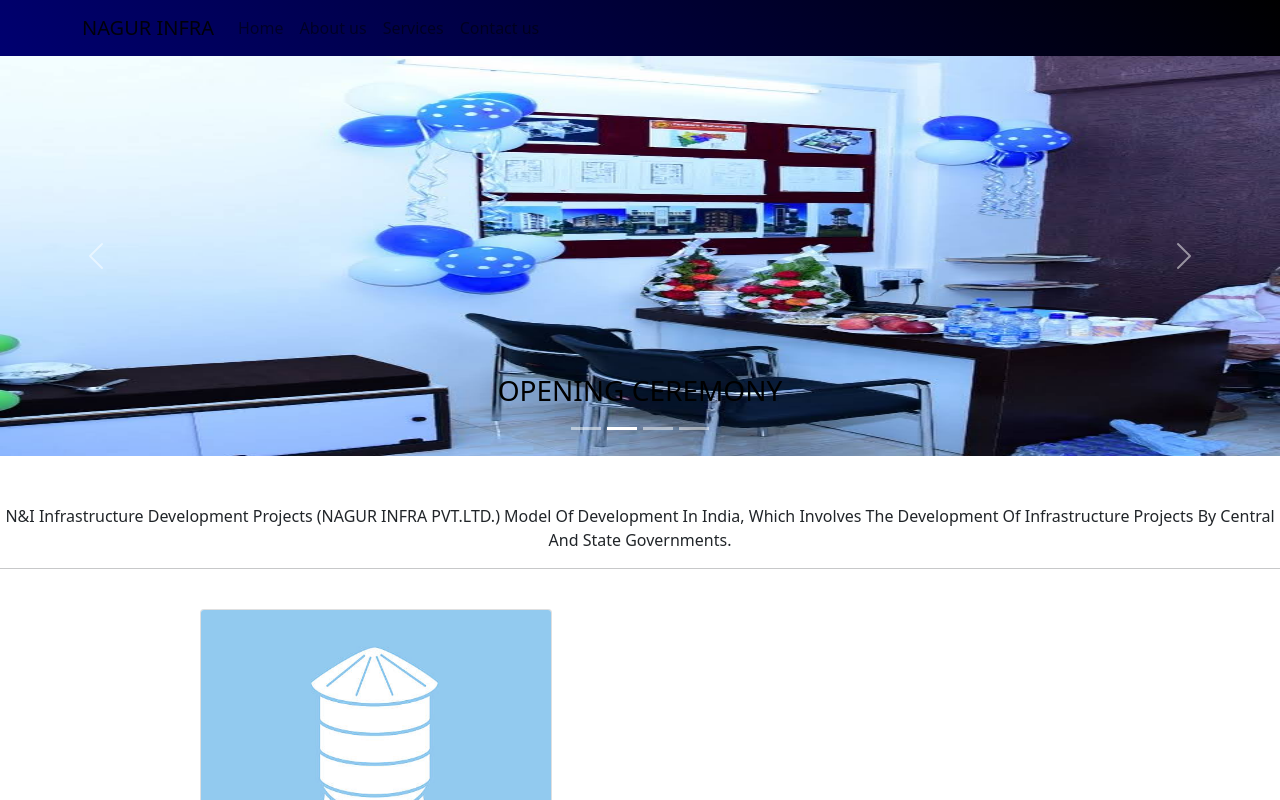
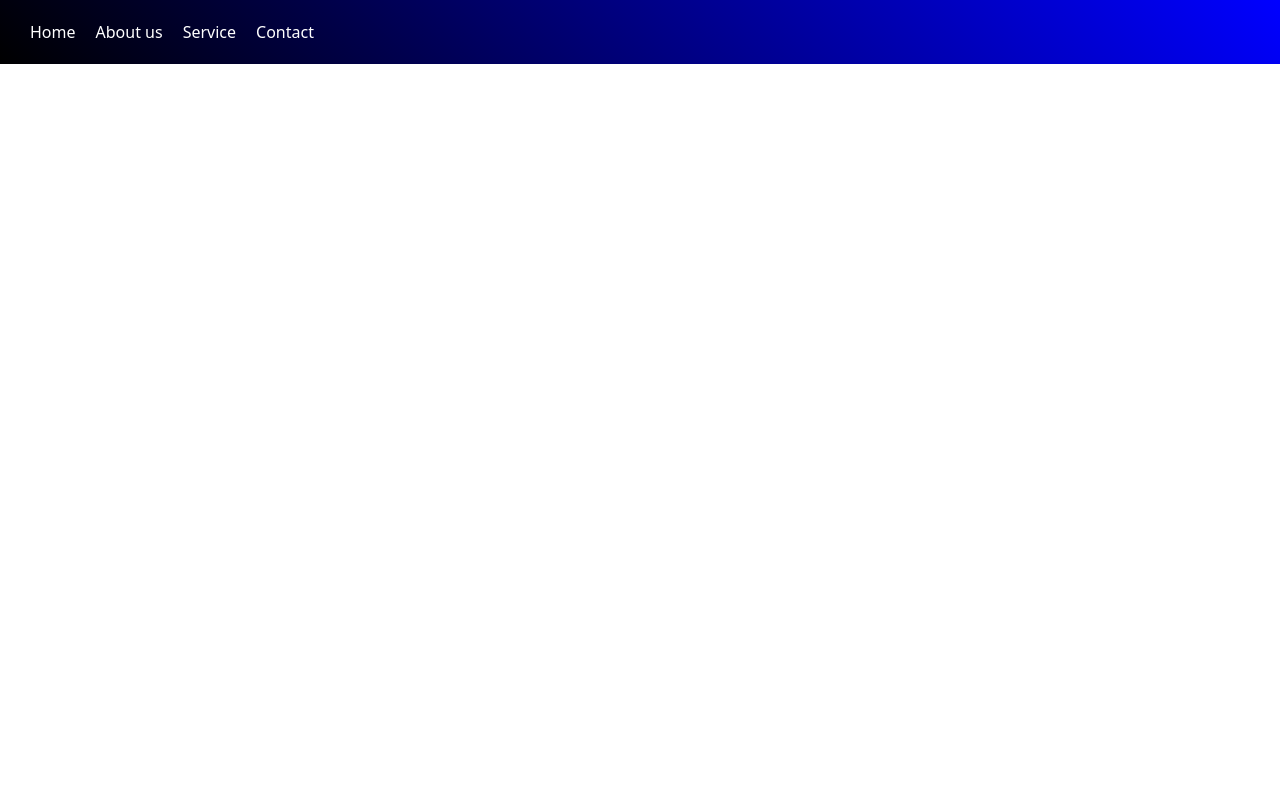
Before and after one commit to Yahiya-Zahour/basic-react, a React (Create React App) app: page / in a window 1280 px wide. Shown: the top 800 px of the page. Built offline with nearby package versions, Linux system fonts and the light colour scheme.

Commit message:
practice

```diff
--- a/src/Component/A-Header/Header.css
+++ b/src/Component/A-Header/Header.css
@@ -1,3 +1,17 @@
-.Nav{
-    background: linear-gradient(45deg,rgb(0, 0, 112),black);
-}
+nav {
+    padding: 20px;
+    background: linear-gradient(45deg, rgb(0, 0, 0), blue);
+    position:sticky;
+    top: 20px;
+  }
+  a {
+    text-decoration: none;
+    padding: 10px;
+
+    color: rgb(255, 255, 255);
+  }
+  nav:hover {
+    background-color: rgb(26, 0, 26);
+
+
+  }
--- a/src/Component/A-Header/Header.jsx
+++ b/src/Component/A-Header/Header.jsx
@@ -1,22 +1,16 @@
 import React from "react";
 import "./Header.css";
-import { Navbar,Nav,Container } from "react-bootstrap";
+
 
 const Header = () => {
   return (
     <div>
-      <Navbar className="Nav">
-    <Container>
-    <Navbar.Brand href="">NAGUR INFRA</Navbar.Brand>
-    <Nav className="me-auto">
-      <Nav.Link href="#home">Home</Nav.Link>
-      <Nav.Link href="#features">About us</Nav.Link>
-      <Nav.Link href="#pricing">Services</Nav.Link>
-      <Nav.Link href="#pricing">Contact us</Nav.Link>
-    </Nav>
-    </Container>
-  </Navbar>
-
+      <nav>
+     <a href="/">Home</a>
+     <a href="/">About us</a>
+     <a href="/">Service</a>
+     <a href="/">Contact</a>
+      </nav>
 
 
 
--- a/src/Component/homepage/Landing.jsx
+++ b/src/Component/homepage/Landing.jsx
@@ -9,7 +9,7 @@ const Landing = () => {
     return (
         <div>
             <Header/>
-            <MainBody/>
+            {/* <MainBody/> */}
             {/* <Service/> */}
 
         </div>
```
